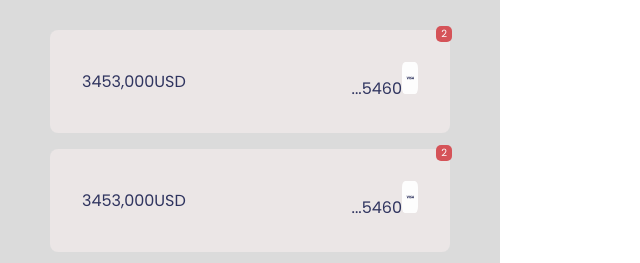
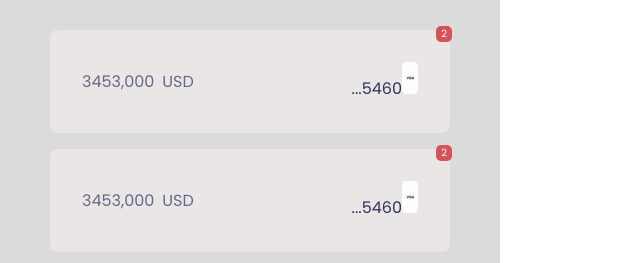
Before and after one commit to billionsjoel/quickTrans, a React (Create React App) app: page / in a window 1280 px wide. Shown: the part 365-628 px from the top of the page, without its empty margins (0-640 px from the left). Built offline with nearby package versions, Linux system fonts and the light colour scheme.

Commit message:
Add currency styles

```diff
--- a/src/components/VisaSection/VisaPill/style.module.scss
+++ b/src/components/VisaSection/VisaPill/style.module.scss
@@ -33,7 +33,14 @@
 	color: $purple;
 	background-color: $light-gray;
 
+	& .currency {
+		display: flex;
+		justify-content: space-between;
+		gap: 0.5rem;
+		opacity: 0.7;
 
+
+		}
 
 
 
```
